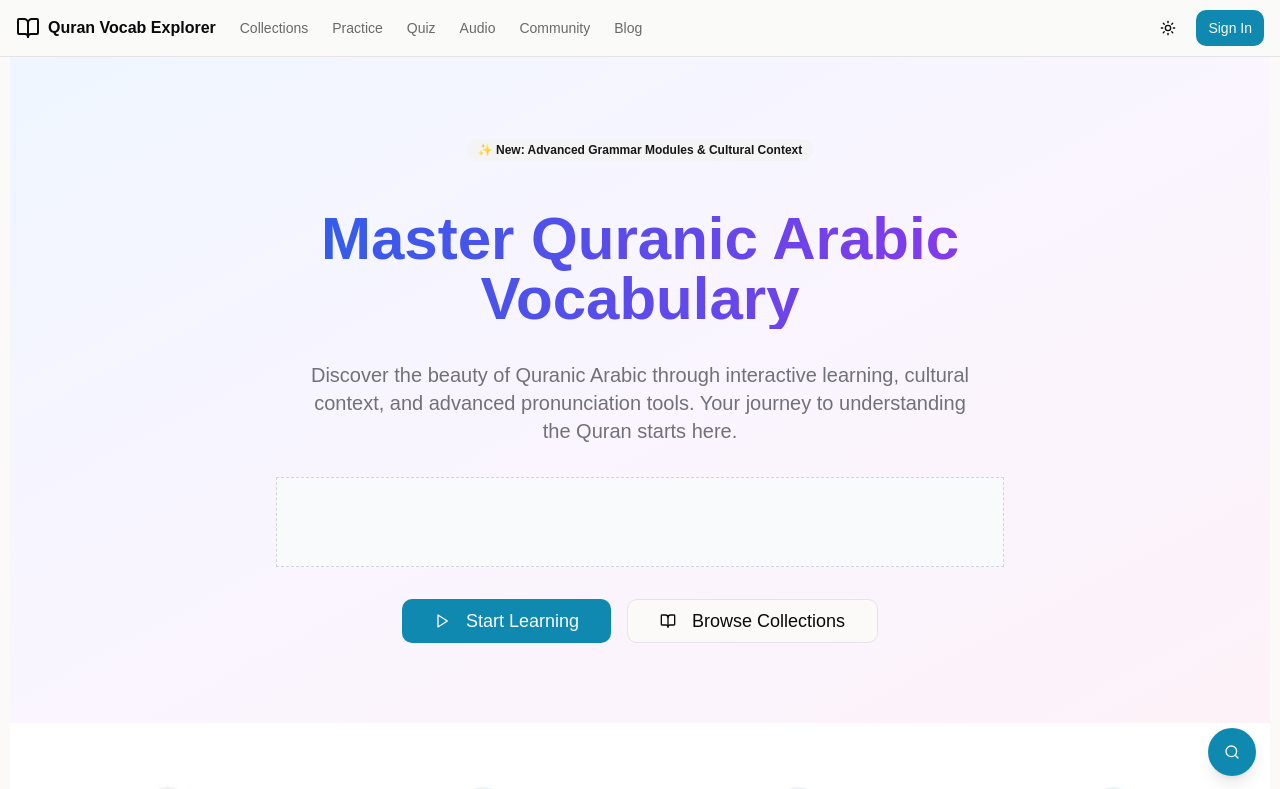
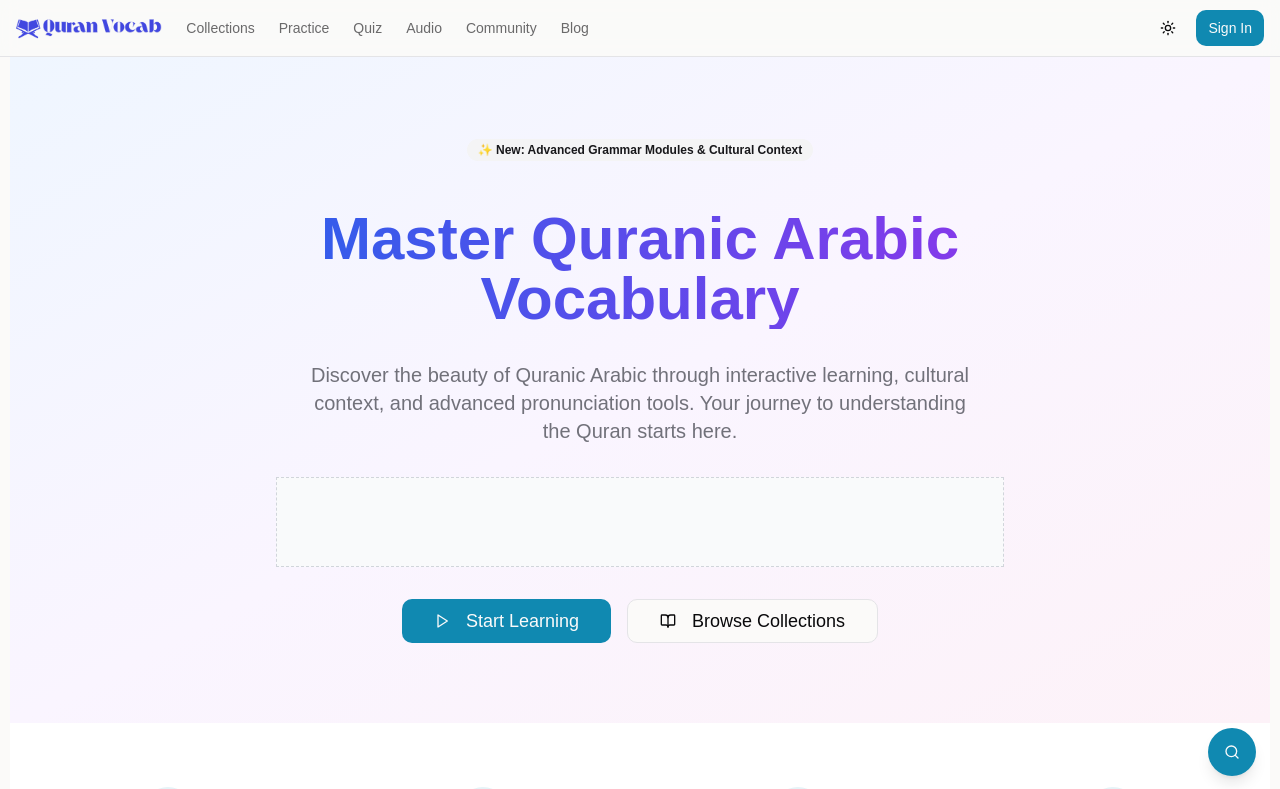
Before and after one commit to MurrMo23/quran-vocab-explorer, a React (Vite) app: page / in a window 1280 px wide. Shown: the top 789 px of the page. Built offline with nearby package versions, Linux system fonts and the light colour scheme.

Commit message:
Add logo to navbar and footer
Replaced text and icon with logo in navbar and footer.

```diff
--- a/src/components/Footer.tsx
+++ b/src/components/Footer.tsx
@@ -46,9 +46,12 @@ const Footer: React.FC = () => {
         <div className="grid grid-cols-1 md:grid-cols-2 lg:grid-cols-4 gap-8">
           {/* Brand & Description */}
           <div className="space-y-4">
-            <div className="flex items-center space-x-2">
-              <BookOpen className="h-8 w-8 text-primary" />
-              <span className="text-2xl font-bold text-white">Arabic Vocabulary</span>
+            <div className="flex items-center">
+              <img
+                src="/lovable-uploads/971aabb3-7499-4eb9-a8b4-d658db731aee.png"
+                alt="Quran Vocab"
+                className="h-12"
+              />
             </div>
             <p className="text-sm">
               Master Quranic Arabic vocabulary with our comprehensive learning platform.
--- a/src/components/Navbar.tsx
+++ b/src/components/Navbar.tsx
@@ -152,11 +152,12 @@ const Navbar = () => {
     <header className="sticky top-0 z-50 w-full border-b bg-background/95 backdrop-blur supports-[backdrop-filter]:bg-background/60">
       <div className="container mx-auto flex h-14 items-center px-4">
         <div className="mr-4 hidden md:flex">
-          <Link to="/" className="mr-6 flex items-center space-x-2">
-            <BookOpen className="h-6 w-6" />
-            <span className="hidden font-bold sm:inline-block">
-              Quran Vocab Explorer
-            </span>
+          <Link to="/" className="mr-6 flex items-center">
+            <img
+              src="/lovable-uploads/971aabb3-7499-4eb9-a8b4-d658db731aee.png"
+              alt="Quran Vocab"
+              className="h-8"
+            />
           </Link>
           <nav className="flex items-center space-x-6 text-sm font-medium">
             {navItems.map((item) => (
@@ -178,9 +179,12 @@ const Navbar = () => {
         {isMobile && (
           <div className="flex items-center">
             <MobileMenu />
-            <Link to="/" className="ml-4 flex items-center space-x-2">
-              <BookOpen className="h-6 w-6" />
-              <span className="font-bold text-sm">Quran Vocab</span>
+            <Link to="/" className="ml-4 flex items-center">
+              <img
+                src="/lovable-uploads/971aabb3-7499-4eb9-a8b4-d658db731aee.png"
+                alt="Quran Vocab"
+                className="h-6"
+              />
             </Link>
           </div>
         )}
```
Also changed, not shown: public/lovable-uploads/971aabb3-7499-4eb9-a8b4-d658db731aee.png (added).
